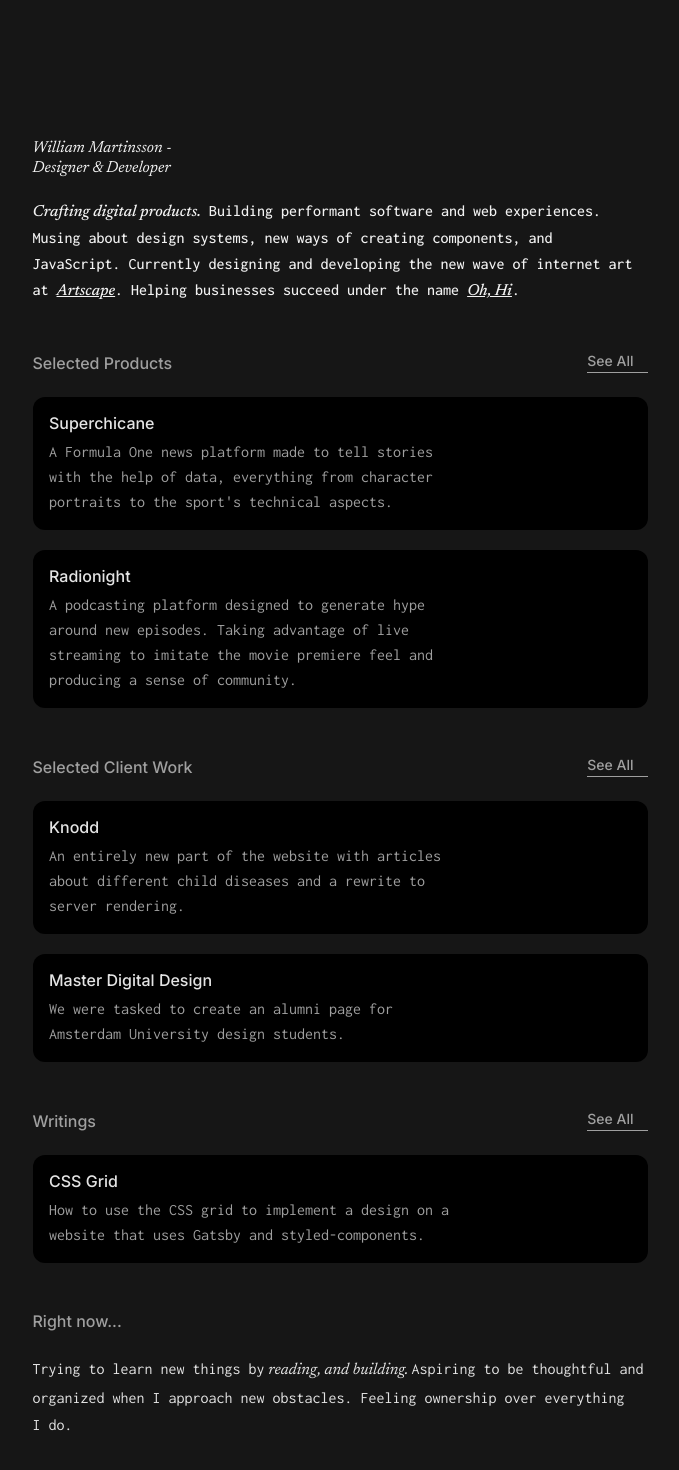
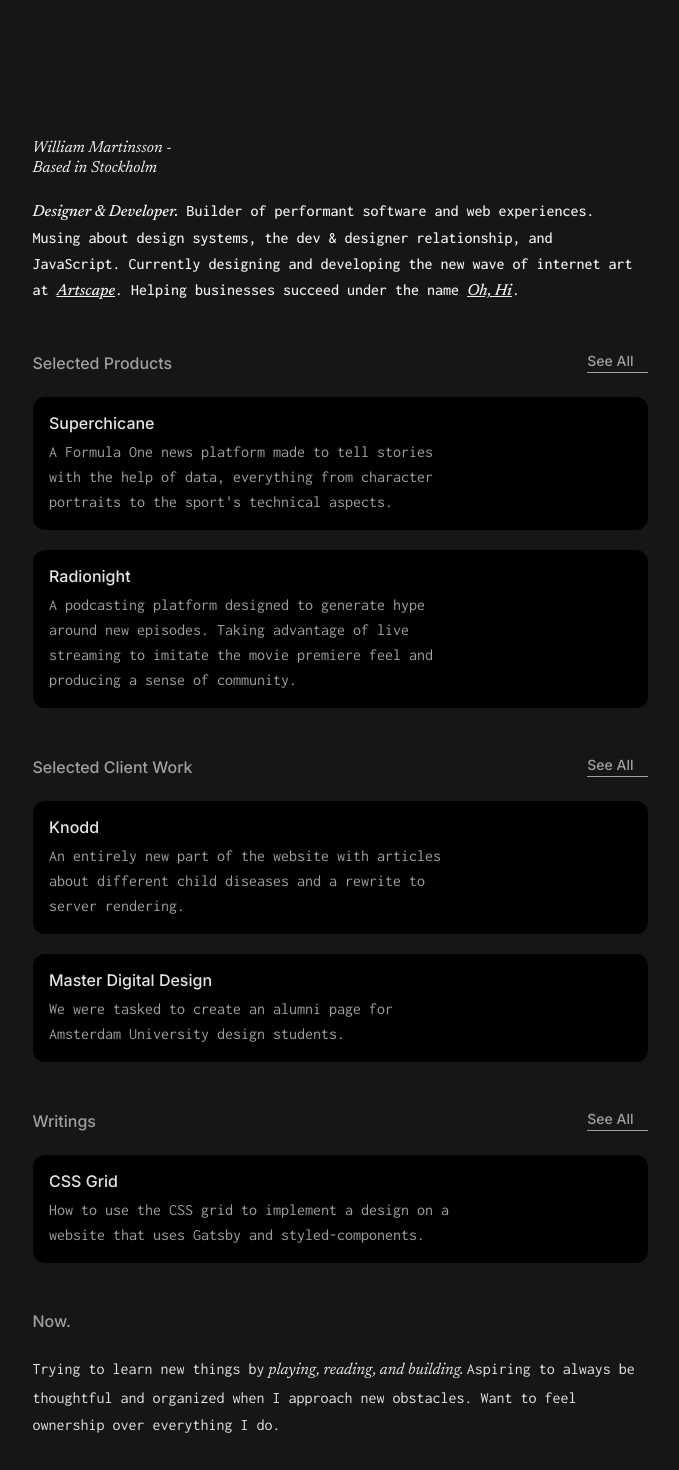
Before and after one commit to Marwil96/william, a Next.js app: page / in a window 1280 px wide. Shown: the part 160-1630 px from the top of the page, without its empty margins (300-979 px from the left). Built offline with nearby package versions, Linux system fonts and the light colour scheme; some icons are missing.

Commit message:
new text

```diff
--- a/src/pages/contact.tsx
+++ b/src/pages/contact.tsx
@@ -103,9 +103,9 @@ const Contact: NextPage = () => {
         </ContactRow>
       </Container>
 
-      <SectionLabel>Right now...</SectionLabel>
+      <SectionLabel>Now.</SectionLabel>
       <TextBlock>
-        Trying to learn new things by<strong> reading, and building. </strong> Aspiring to be thoughtful and organized when I approach new obstacles. Feeling ownership over everything <br/>I do. <br/><br/>Next.js is my go-to tool for<strong> building </strong>things on the web. It makes JavaScript more enjoyable and easier to create performant websites. For styling I’m using styled-components, I’ve been trying out Stitches and been gladly surprised so a change might be on its way. <br/><br/>When I need a database, I like to go with NoSQL. Often MongoDB sometimes Firebase. Usually, I connect it to the frontend with GraphQL. Planning to learn more about SQL databases and PlanetScale. <br/><br/>When paper and pen aren’t enough I use <strong>Figma</strong> to visualize how the website, product or, software will look like. The best testing is done in the real deal, so I try to code up small prototypes as fast as possible. <br/><br/>Outside of work. I'm venturing outside to discover <strong>Stockholm</strong> for the first time, doing my best to learn a instrument, and trying to get a better grip on web3. Rooting for<strong> Änglarna </strong> in Allsvenskan, and <strong> McLaren </strong> in Formula One.
+        Trying to learn new things by<strong> playing, reading, and building. </strong> Aspiring to always be thoughtful and organized when I approach new obstacles. Want to feel ownership over everything I do. <br/><br/>Next.js is my go-to tool for<strong> building </strong>things on the web. It makes JavaScript more enjoyable and easier to create performant websites. For styling I’m using styled-components, I’ve been trying out Stitches and been gladly surprised so a change might be on its way. <br/><br/>When I need a database, I like to go with NoSQL. Often MongoDB sometimes Firebase. Usually, I connect it to the frontend with GraphQL. Planning to learn more about SQL databases and PlanetScale. <br/><br/>When paper and pen aren’t enough I use <strong>Figma</strong> to visualize how the website, product or, software will look like. The best testing is done in the real deal, so I try to code up small prototypes as fast as possible. <br/><br/>Outside of work. I'm venturing outside to discover <strong>Stockholm</strong> for the first time, doing my best to learn a instrument, and trying to get a better grip on web3. Rooting for<strong> Änglarna </strong> in Allsvenskan, and <strong> McLaren </strong> in Formula One.
       </TextBlock>
     </Layout>
   )
--- a/src/pages/index.tsx
+++ b/src/pages/index.tsx
@@ -55,9 +55,9 @@ const Home: NextPage = () => {
       title='William Martinsson - Designer & Developer'
       desc='Crafting digital products. Building performant software and web experiences. Dreaming about design systems, new ways of creating components, and JavaScript. Currently designing and developing the new wave of internet art at Artscape. Helping businesses succeed under the name Oh, Hi.'
     >
-      <NameTag>William Martinsson -<br/>Designer & Developer</NameTag>
+      <NameTag>William Martinsson -<br/>Based in Stockholm</NameTag>
       <MainTextBlock>
-        <strong>Crafting digital products.</strong>  Building performant software and web experiences. Musing about design systems, new ways of creating components, and JavaScript. Currently designing and developing the new wave of internet art at <a>Artscape</a>. Helping businesses succeed under the name <a>Oh, Hi</a>.
+        <strong>Designer & Developer.</strong>  Builder of performant software and web experiences. Musing about design systems, the dev & designer relationship, and JavaScript. Currently designing and developing the new wave of internet art at <a>Artscape</a>. Helping businesses succeed under the name <a>Oh, Hi</a>.
       </MainTextBlock>
       <SeactionHeader title='Selected Products' href='/projects' />
       <CardWrapper>
@@ -75,9 +75,9 @@ const Home: NextPage = () => {
       <CardWrapper>
         <ProjectCard title='CSS Grid' desc='How to use the CSS grid to implement a design on a website that uses Gatsby and styled-components.' href='https://williammartinsson.medium.com/how-to-use-the-css-grid-to-implement-a-design-on-a-website-that-uses-gatsby-and-styled-components-ebccb77cade8' external={true} />
       </CardWrapper>
-      <SectionLabel>Right now...</SectionLabel>
+      <SectionLabel>Now.</SectionLabel>
       <TextBlock>
-        Trying to learn new things by<strong> reading, and building. </strong> Aspiring to be thoughtful and organized when I approach new obstacles. Feeling ownership over everything <br/>I do. <br/><br/>Next.js is my go-to tool for<strong> building </strong>things on the web. It makes JavaScript more enjoyable and easier to create performant websites. For styling I’m using styled-components, I’ve been trying out Stitches and been gladly surprised so a change might be on its way. <br/><br/>When I need a database, I like to go with NoSQL. Often MongoDB sometimes Firebase. Usually, I connect it to the frontend with GraphQL. Planning to learn more about SQL databases and PlanetScale. <br/><br/>When paper and pen aren’t enough I use <strong>Figma</strong> to visualize how the website, product or, software will look like. The best testing is done in the real deal, so I try to code up small prototypes as fast as possible. <br/><br/>Outside of work. I'm venturing outside to discover <strong>Stockholm</strong> for the first time, doing my best to learn a instrument, and trying to get a better grip on web3. Rooting for<strong> Änglarna </strong> in Allsvenskan, and <strong> McLaren </strong> in Formula One.
+        Trying to learn new things by<strong> playing, reading, and building. </strong> Aspiring to always be thoughtful and organized when I approach new obstacles. Want to feel ownership over everything I do. <br/><br/>Next.js is my go-to tool for<strong> building </strong>things on the web. It makes JavaScript more enjoyable and easier to create performant websites. For styling I’m using styled-components, I’ve been trying out Stitches and been gladly surprised so a change might be on its way. <br/><br/>When I need a database, I like to go with NoSQL. Often MongoDB sometimes Firebase. Usually, I connect it to the frontend with GraphQL. Planning to learn more about SQL databases and PlanetScale. <br/><br/>When paper and pen aren’t enough I use <strong>Figma</strong> to visualize how the website, product or, software will look like. The best testing is done in the real deal, so I try to code up small prototypes as fast as possible. <br/><br/>Outside of work. I'm venturing outside to discover <strong>Stockholm</strong> for the first time, doing my best to learn a instrument, and trying to get a better grip on web3. Rooting for<strong> Änglarna </strong> in Allsvenskan, and <strong> McLaren </strong> in Formula One.
       </TextBlock>
       <SectionLabel>Reach Out</SectionLabel>
       <TextBlock>Looking for a chat, a freelance proposal or to exchange some puppy pictures? Say <a target='__blank' href='mailto:hi@williammartinsson.com'>hi@williammartinsson.com</a></TextBlock>
```
